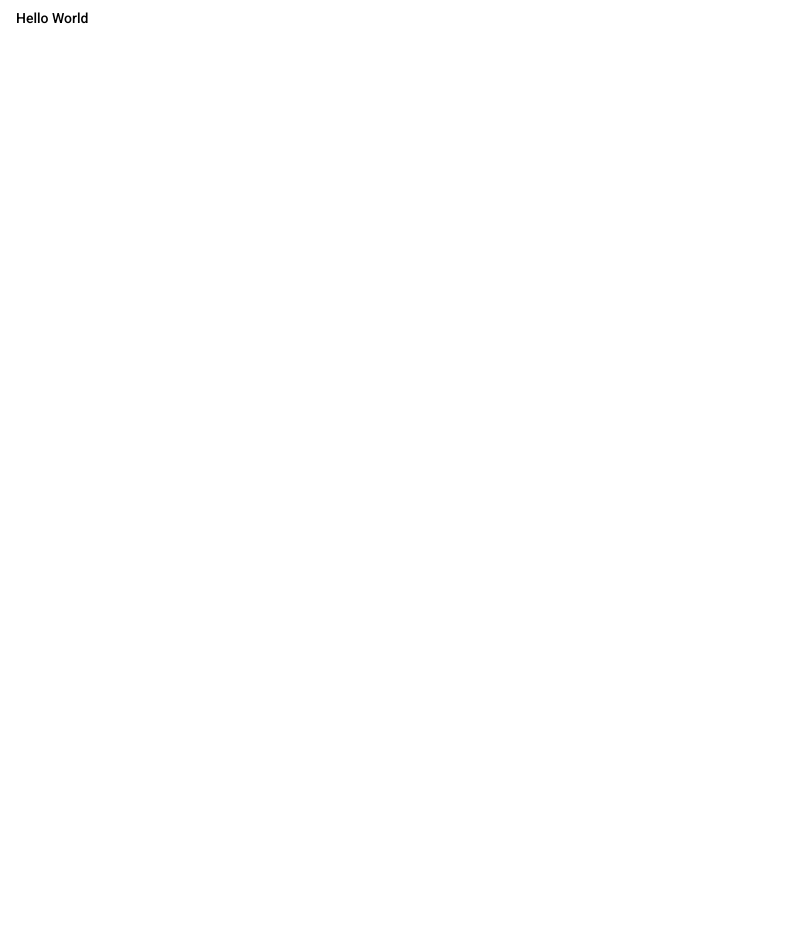
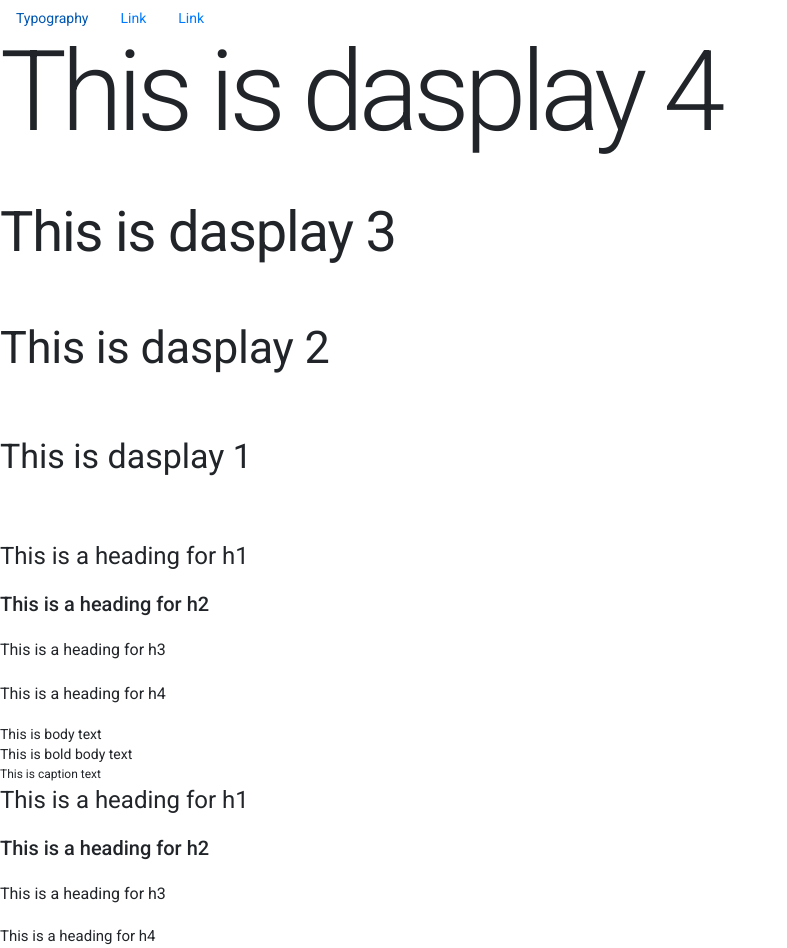
Before and after one commit to oliverdjbrown/Angular9Material, an Angular app: page /typography in a window 1280 px wide. Before the commit this address led to /. Shown: the whole page, without its empty margins (0-787 px from the left). Before the commit the page ends 800 px from the top, so only its background shows below. Built offline with nearby package versions, Linux system fonts and the light colour scheme.

Commit message:
Typography

```diff
--- a/src/app/app-routing.module.ts
+++ b/src/app/app-routing.module.ts
@@ -1,8 +1,14 @@
+import { TypographyComponent } from './typography/typography.component';
 import { NgModule } from '@angular/core';
 import { Routes, RouterModule } from '@angular/router';
+import { AppComponent } from './app.component';
 
 
-const routes: Routes = [];
+const routes: Routes = [
+  { path: '', redirectTo: '', pathMatch: 'full' },
+  { path: 'typography', component: TypographyComponent },
+  { path: '**', component: AppComponent }
+];
 
 @NgModule({
   imports: [RouterModule.forRoot(routes)],
--- a/src/app/app.component.html
+++ b/src/app/app.component.html
@@ -1 +1,13 @@
-<button mat-button>Hello World</button>
+<ul class="nav">
+    <li class="nav-item">
+      <a class="nav-link" href="typography">Typography</a>
+    </li>
+    <li class="nav-item">
+      <a class="nav-link" href="#">Link</a>
+    </li>
+    <li class="nav-item">
+      <a class="nav-link" href="#">Link</a>
+    </li>
+  </ul>
+
+  <router-outlet></router-outlet>
--- a/src/app/app.module.ts
+++ b/src/app/app.module.ts
@@ -5,11 +5,13 @@ import { NgModule } from '@angular/core';
 import { AppRoutingModule } from './app-routing.module';
 import { AppComponent } from './app.component';
 import { BrowserAnimationsModule } from '@angular/platform-browser/animations';
+import { TypographyComponent } from './typography/typography.component';
 
 
 @NgModule({
   declarations: [
-    AppComponent
+    AppComponent,
+    TypographyComponent
   ],
   imports: [
     BrowserModule,
--- /dev/null
+++ b/src/app/typography/typography.component.html
@@ -0,0 +1,21 @@
+<div class="mat-display-4">This is dasplay 4</div>
+<div class="mat-display-3">This is dasplay 3</div>
+<div class="mat-display-2">This is dasplay 2</div>
+<div class="mat-display-1">This is dasplay 1</div>
+
+
+<div class="mat-headline">This is a heading for h1</div>
+<div class="mat-title">This is a heading for h2</div>
+<div class="mat-subheading-2">This is a heading for h3</div>
+<div class="mat-subheading-2">This is a heading for h4</div>
+
+<div class="mat-boddy-1">This is body text</div>
+<div class="mat-boddy-2">This is bold body text</div>
+<div class="mat-caption">This is caption text</div>
+
+<div class="mat-typography">
+<h1>This is a heading for h1</h1>
+<h2>This is a heading for h2</h2>
+<h3>This is a heading for h3</h3>
+<h4>This is a heading for h4</h4>
+</div>
--- /dev/null
+++ b/src/app/typography/typography.component.ts
@@ -0,0 +1,15 @@
+import { Component, OnInit } from '@angular/core';
+
+@Component({
+  selector: 'app-typography',
+  templateUrl: './typography.component.html',
+  styleUrls: ['./typography.component.css']
+})
+export class TypographyComponent implements OnInit {
+
+  constructor() { }
+
+  ngOnInit(): void {
+  }
+
+}
--- a/src/index.html
+++ b/src/index.html
@@ -8,6 +8,7 @@
   <link rel="icon" type="image/x-icon" href="favicon.ico">
   <link href="https://fonts.googleapis.com/css?family=Roboto:300,400,500&display=swap" rel="stylesheet">
   <link href="https://fonts.googleapis.com/icon?family=Material+Icons" rel="stylesheet">
+  <link rel="stylesheet" href="https://stackpath.bootstrapcdn.com/bootstrap/4.4.1/css/bootstrap.min.css" integrity="sha384-Vkoo8x4CGsO3+Hhxv8T/Q5PaXtkKtu6ug5TOeNV6gBiFeWPGFN9MuhOf23Q9Ifjh" crossorigin="anonymous">
 </head>
 <body class="mat-typography">
   <app-root></app-root>
```
Also changed, not shown: src/app/typography/typography.component.css (added), 2 other files (tests, documents, lock files or other folders).
